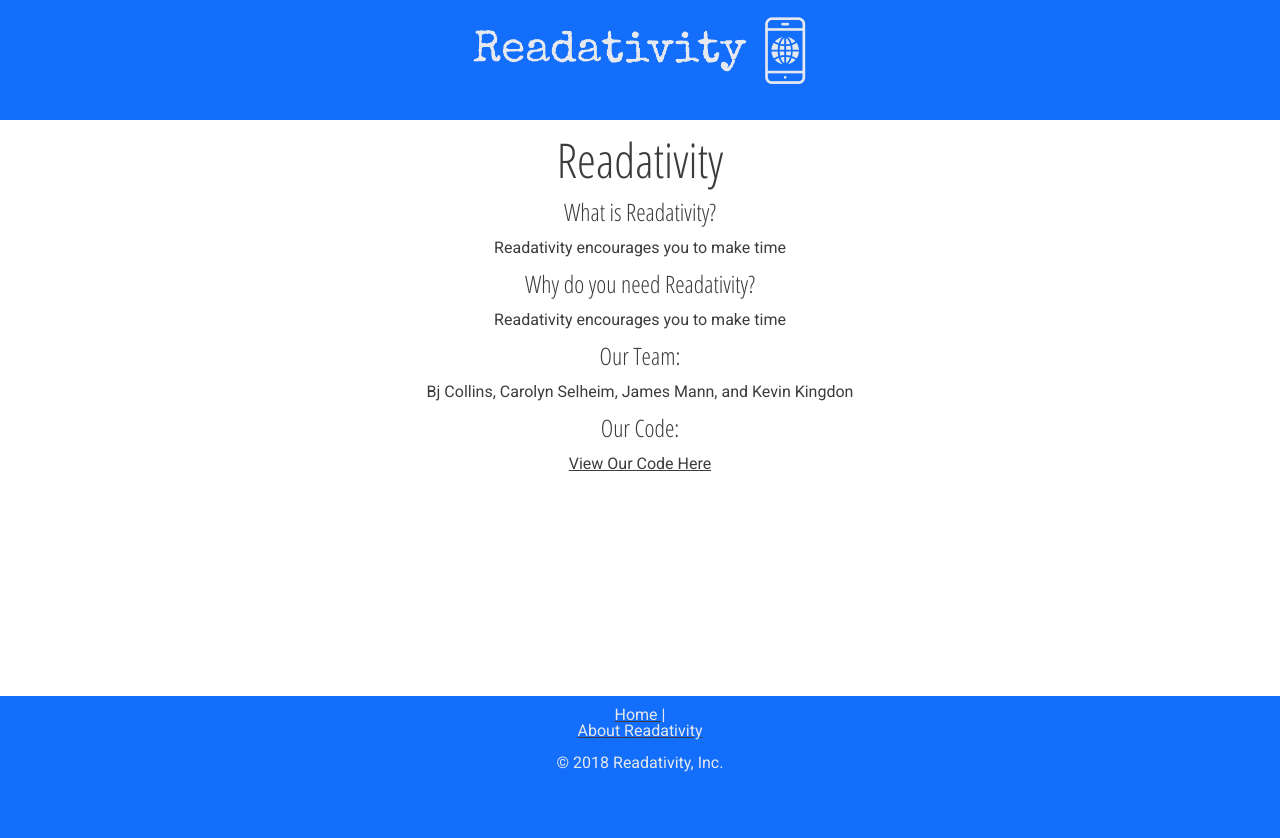
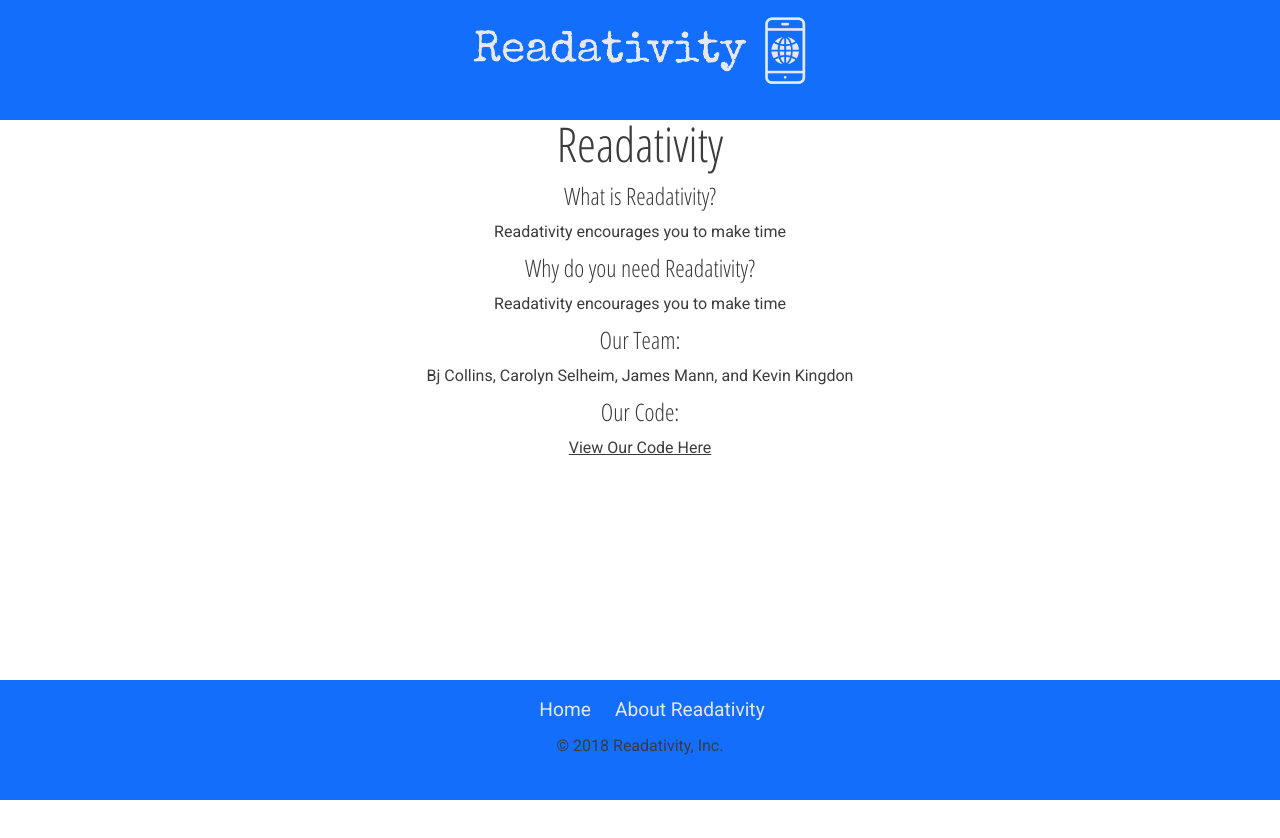
Before and after one commit to Readativity/Frontend, a React (Create React App) app: page /about in a window 1280 px wide. After the commit the page ends 800 px from the top, so only its background shows below. Built offline with nearby package versions, Linux system fonts and the light colour scheme; no server answers.

Commit message:
updating from master branch

```diff
--- a/src/App.css
+++ b/src/App.css
@@ -41,6 +41,7 @@ input {
 #footer {
   height: 15vh;
   width: 100vw;
+  background-color: var(--blue);
 }
 
 .main{
--- a/src/App.js
+++ b/src/App.js
@@ -5,10 +5,10 @@ import About from "./about";
 import Reader from "./Reader";
 import Splash from "./Home";
 import Header from "./Header";
-import Footer from "./Footer";
 import CreateAccount from "./Form";
 import Dashboard from "./Dashboard";
 import Stats from "./Stats";
+import Footer from "./Footer";
 
 class App extends Component {
   constructor(props) {
@@ -119,7 +119,7 @@ class App extends Component {
             <Route path="/dashboard" component={() => <Dashboard userInfo={this.state.userInfo}/> }/>
             <Route path="/stats" component={() => <Stats userInfo={this.state.userInfo} /> }/>
             <Route path="/reader" component={() => <Reader userInfo={this.state.userInfo} />} />
-            <Footer />
+            <Footer userInfo={this.state.userInfo} />
           </div>
         </Router>
       </div>
--- a/src/Footer/index.js
+++ b/src/Footer/index.js
@@ -1,34 +1,56 @@
 import React from "react";
 import { BrowserRouter as Router, Route, Link } from "react-router-dom";
-import "../App.css";
 import styled from "styled-components";
 
-class Footer extends React.Component {
+class HomeFooter extends React.Component {
   render() {
-    return (
-      <FooterNav id="footer">
-        <Link to="/">
-          <StyledLink className="footer-nav">Home | </StyledLink>
-        </Link>
-        <Link to="/about">
-          <StyledLink className="footer-nav">About Readativity</StyledLink>
-        </Link>
-        <br />
-        &copy; 2018 Readativity, Inc.
-      </FooterNav>
-    );
+    if(this.props.userInfo.id === undefined) {
+      return (
+        <div id="footer">
+          <FooterNav >
+            <StyledLink to="/">
+              Home
+            </StyledLink>
+            <StyledLink to="/about">
+              About Readativity
+            </StyledLink>
+          </FooterNav>
+          <span>&copy; 2018 Readativity, Inc.</span>
+        </div>
+      );
+    } else {
+      return (
+        <div id="footer">
+          <FooterNav >
+            <StyledLink to="/dashboard">
+              Dashboard
+            </StyledLink>
+            <StyledLink to="/about">
+              About Readativity
+            </StyledLink>
+          </FooterNav>
+          <span>&copy; 2018 Readativity, Inc.</span>
+        </div>
+      );
+    }
   }
 }
 
-export default Footer;
+export default HomeFooter;
 
 const FooterNav = styled.header`
-  background-color: var(--blue);
+  display: flex;
+  flex-flow: row;
+  justify-content: center;
+  align-items: center;
+  height: 30%;
   color: var(--light-gray);
   padding: 0.7em 0;
 `;
 
-const StyledLink = styled.div`
+const StyledLink = styled(Link)`
   color: var(--light-gray);
   text-decoration: none;
+  margin-left: 1.5rem;
+  font-size: 1.2rem;
 `;
--- a/src/Home/index.js
+++ b/src/Home/index.js
@@ -3,7 +3,9 @@ import { BrowserRouter as Router, Route, Link } from "react-router-dom";
 import styled from "styled-components";
 import Login from "../login";
 
+
 const Splash = (props) => (
+  <div>
     <main id="splash-image"className= "main">
       <Button id="login-button" className="splash-button" onClick={props.openModal}>
           <p>Login</p>
@@ -15,6 +17,7 @@ const Splash = (props) => (
       </Button>
       <Login warning={props.warning} userInfo={props.userInfo} loginView={props.loginView} handleLogin={props.handleLogin} openModal={props.openModal} closeModal={props.closeModal} modalIsOpen={props.modalIsOpen} />
     </main>
+  </div>
 );
 
 export default Splash;
--- a/src/about/index.js
+++ b/src/about/index.js
@@ -6,6 +6,7 @@ const About = props => {
 
 
   return (
+    <div>
       <div className="main">
         <Title> Readativity </Title>
         <InfoContainer>
@@ -18,6 +19,7 @@ const About = props => {
           <Subtitle> Our Code:</Subtitle>
           <Information><a href="https://github.com/Readativity/Frontend" target="_blank">View Our Code Here</a></Information>
         </InfoContainer>
+      </div>
     </div>
   );
 };
@@ -33,7 +35,6 @@ const AboutDiv = styled.div`
 
 const Title = styled.h1`
   font-size: 3rem;
-  margin-top: 1rem;
 `;
 const InfoContainer = styled.div`
   display: flex;
```
Lines whose indentation alone changed are shown as unchanged.
